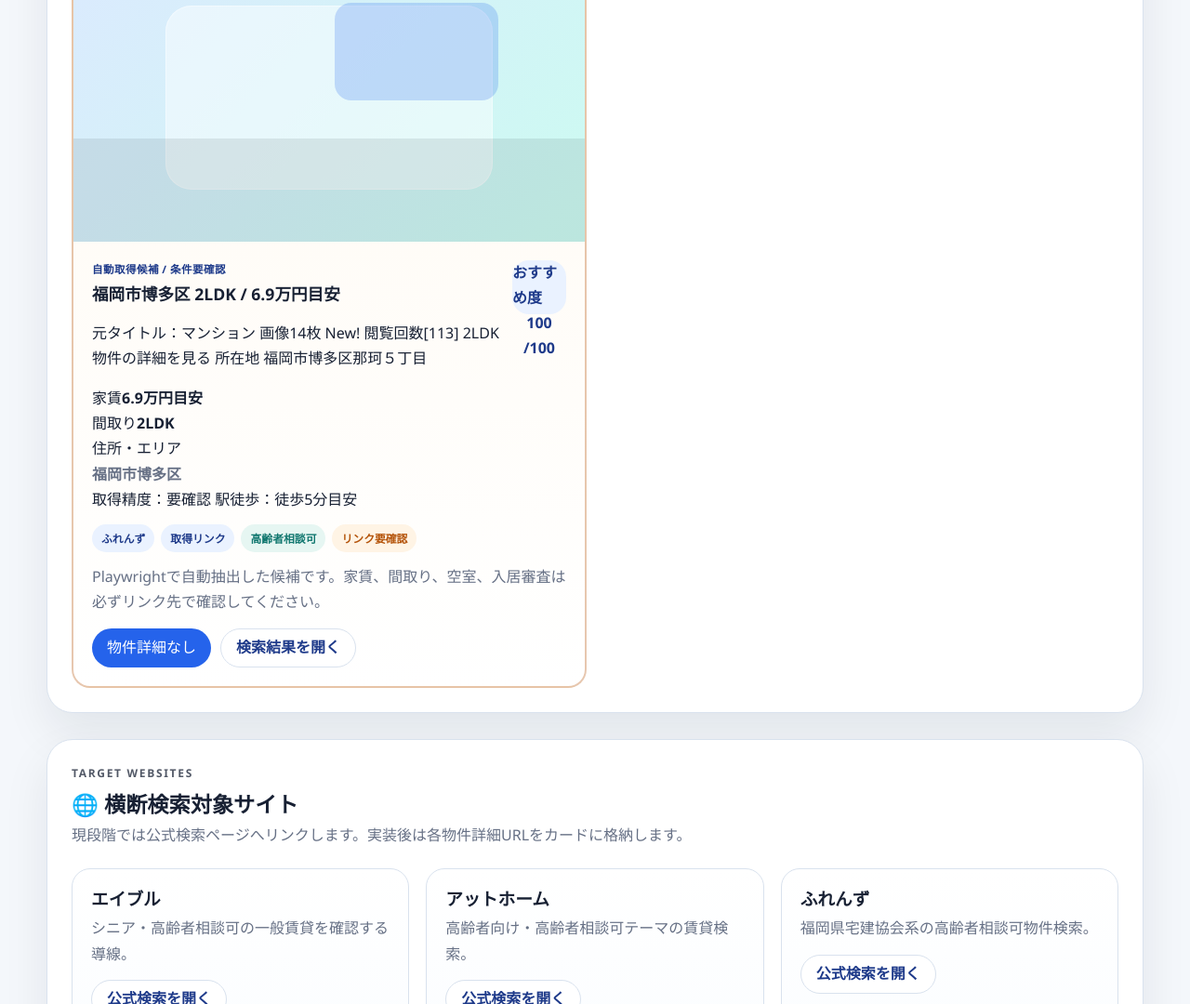
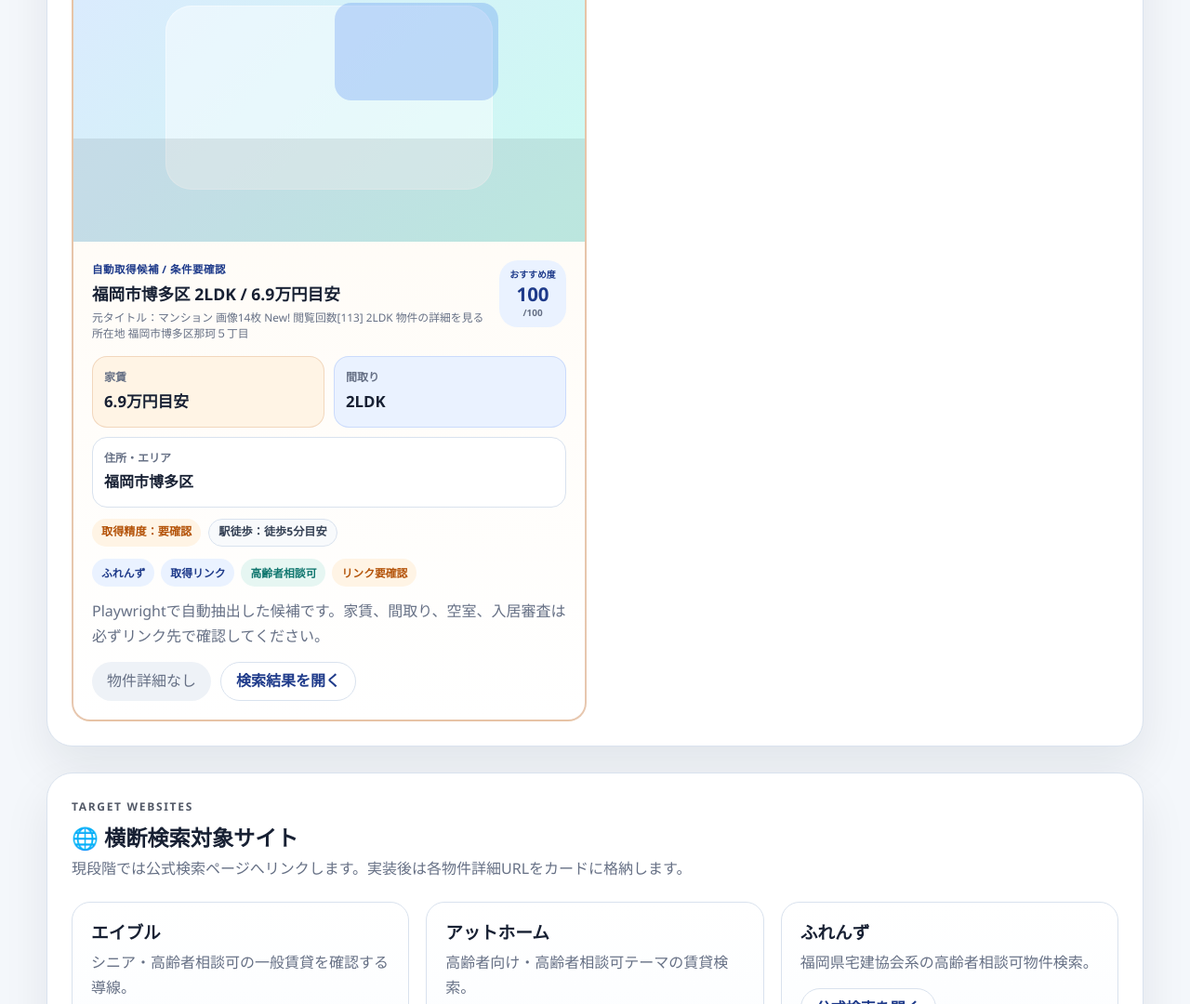
Before and after one commit to horiken7/home-select2, a website: page index.html in a window 1280 px wide. Shown: the part 1225-2305 px from the top of the page at 93% size. Drawn offline with Linux system fonts and the light colour scheme.

Commit message:
Style improved property cards

```diff
--- a/styles.css
+++ b/styles.css
@@ -88,14 +88,32 @@ select { width: 100%; margin-top: 6px; padding: 12px 14px; border: 1px solid var
 .card-image .mock-window { position: absolute; top: 17%; right: 17%; width: 32%; height: 34%; border-radius: 18px; background: rgba(37,99,235,.22); }
 .card-image .mock-floor { position: absolute; left: 0; right: 0; bottom: 0; height: 36%; background: rgba(15,23,42,.09); }
 .card-body { padding: 20px; }
-.card-top { display: flex; justify-content: space-between; gap: 12px; align-items: flex-start; }
+.card-top { display: flex; justify-content: space-between; gap: 14px; align-items: flex-start; }
+.card-main { min-width: 0; }
 .status { margin: 0 0 6px; color: var(--primary-dark); font-size: .72rem; font-weight: 950; letter-spacing: .04em; }
 .card-title { margin-bottom: 4px; font-size: 1.1rem; }
 .card-title a { color: var(--ink); font-weight: 950; }
 .card-title a:hover { color: var(--primary); }
-.score { display: grid; place-items: center; min-width: 58px; height: 58px; border-radius: 18px; color: var(--primary-dark); background: var(--blue-soft); font-weight: 950; }
-.address-link { display: block; color: var(--muted); font-weight: 750; }
+.original-title { margin: 4px 0 0; color: var(--muted); font-size: .74rem; line-height: 1.45; }
+.score { display: grid; place-items: center; min-width: 72px; min-height: 72px; border-radius: 20px; color: var(--primary-dark); background: var(--blue-soft); font-weight: 950; padding: 8px; text-align: center; }
+.score-label { color: var(--primary-dark); font-size: .62rem; line-height: 1.1; }
+.score-value { display: block; color: var(--primary-dark); font-size: 1.28rem; line-height: 1.1; }
+.score-unit { color: var(--muted); font-size: .62rem; line-height: 1; }
+.key-facts { display: grid; grid-template-columns: repeat(2, 1fr); gap: 10px; margin: 16px 0 10px; }
+.key-fact { border-radius: 16px; padding: 12px; background: #f8fafc; border: 1px solid var(--line); }
+.key-fact span, .address-box span { display: block; color: var(--muted); font-size: .75rem; font-weight: 900; }
+.key-fact strong { display: block; margin-top: 2px; font-size: 1.05rem; }
+.key-fact.rent { background: var(--orange-soft); border-color: rgba(180,83,9,.18); }
+.key-fact.layout { background: var(--blue-soft); border-color: rgba(37,99,235,.16); }
+.address-box { border: 1px solid var(--line); border-radius: 16px; background: #fff; padding: 12px; margin-bottom: 12px; }
+.address-link { display: block; margin-top: 2px; color: var(--ink); font-weight: 900; }
 .address-link:hover { color: var(--primary-dark); }
+.meta-row { display: flex; flex-wrap: wrap; gap: 8px; align-items: center; margin: 10px 0 12px; }
+.accuracy, .walk-chip { display: inline-flex; align-items: center; min-height: 30px; border-radius: 999px; padding: 0 10px; font-size: .76rem; font-weight: 950; }
+.accuracy-high { color: var(--green); background: var(--green-soft); }
+.accuracy-medium { color: var(--primary-dark); background: var(--blue-soft); }
+.accuracy-check { color: var(--orange); background: var(--orange-soft); }
+.walk-chip { color: #344054; background: #f8fafc; border: 1px solid var(--line); }
 .badges { display: flex; flex-wrap: wrap; gap: 7px; margin: 13px 0; }
 .badge { border-radius: 999px; padding: 5px 10px; background: var(--blue-soft); color: var(--primary-dark); font-size: .74rem; font-weight: 900; }
 .badge.green { background: var(--green-soft); color: var(--green); }
@@ -108,6 +126,7 @@ select { width: 100%; margin-top: 6px; padding: 12px 14px; border: 1px solid var
 .note { color: var(--muted); margin: 0 0 14px; }
 .card-actions { display: flex; flex-wrap: wrap; gap: 10px; }
 .open-link { display: inline-flex; justify-content: center; align-items: center; min-height: 42px; border-radius: 999px; padding: 0 16px; color: #fff; background: var(--primary); }
+.open-link.disabled { color: var(--muted); background: #eef2f7; cursor: not-allowed; }
 .source-link { display: inline-flex; justify-content: center; align-items: center; min-height: 42px; border-radius: 999px; padding: 0 16px; border: 1px solid var(--line); color: var(--primary-dark); background: #fff; }
 .empty { grid-column: 1 / -1; border: 1px dashed var(--line); border-radius: var(--radius-md); padding: 28px; text-align: center; color: var(--muted); background: #fff; }
 
@@ -132,7 +151,9 @@ select { width: 100%; margin-top: 6px; padding: 12px 14px; border: 1px solid var
   .topbar, .hero-grid, main { width: min(100% - 20px, 1180px); }
   .topbar { align-items: flex-start; flex-direction: column; margin-bottom: 36px; }
   .panel { padding: 18px; border-radius: 22px; }
-  .summary-row, .specs { grid-template-columns: 1fr; }
+  .summary-row, .specs, .key-facts { grid-template-columns: 1fr; }
   .card-body { padding: 16px; }
+  .card-top { gap: 10px; }
+  .score { min-width: 66px; min-height: 66px; }
   .ghost-button { width: 100%; }
 }
```
